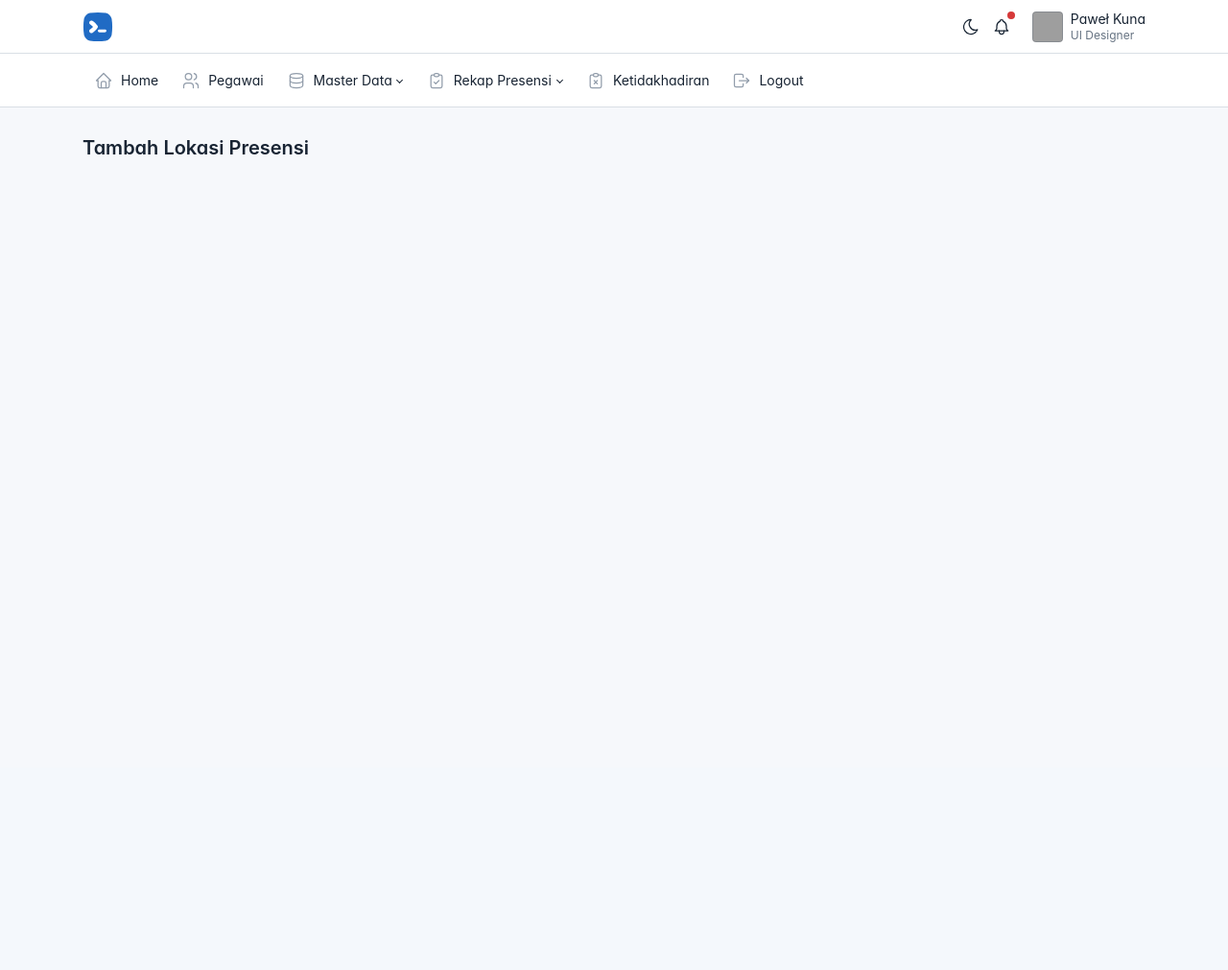
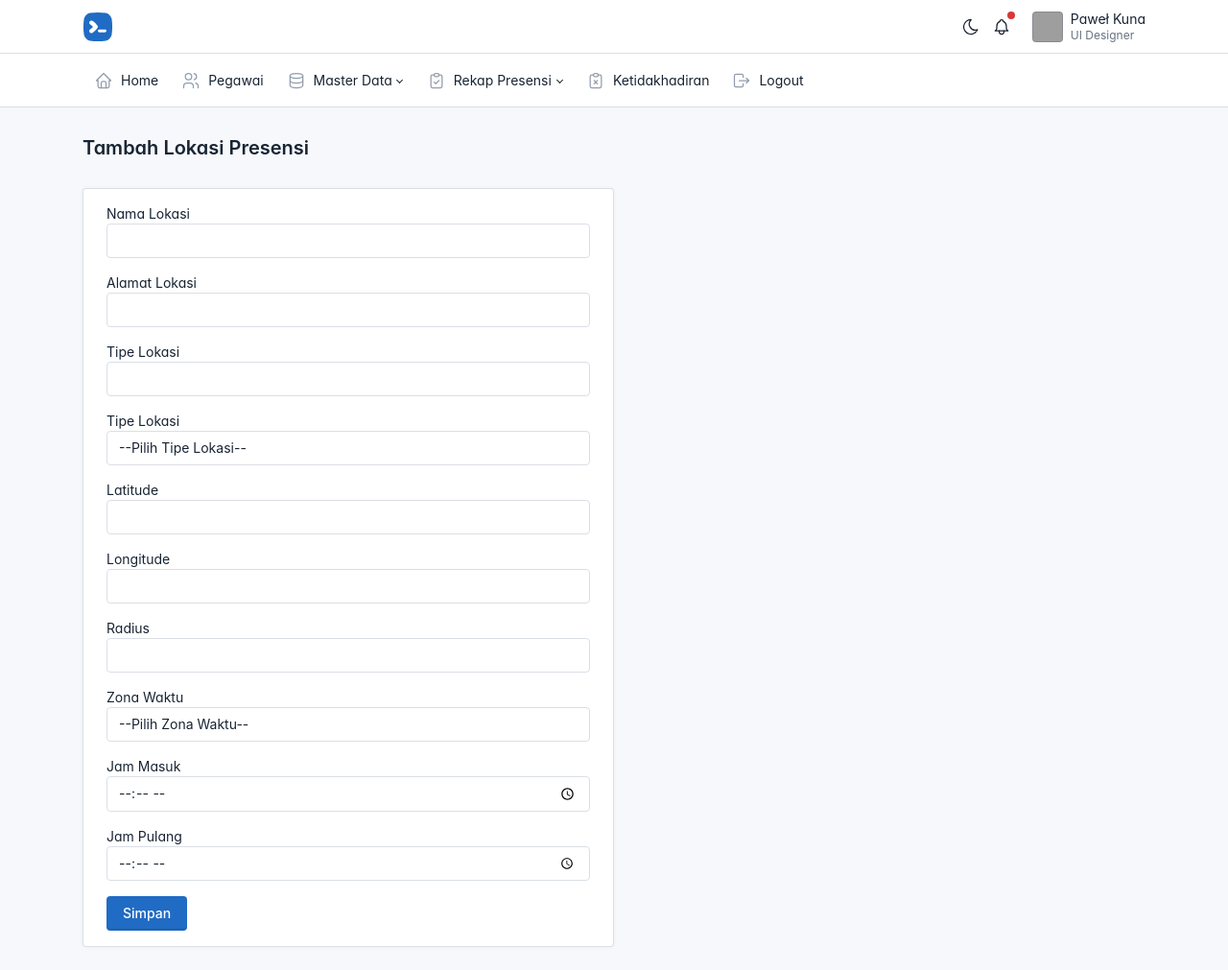
Before and after one commit to EricSiahaan/presensi, a PHP site: page /admin/data_lokasi_presensi/tambah.php in a window 1280 px wide. Shown: the whole page at 96% size. Before the commit the page ends 161 px from the top, so only its background shows below. Run offline with PHP 8.4, Linux system fonts and the light colour scheme; the visitor is signed in with stand-in values (Sample User, id 1); some web fonts are replaced; grey boxes are pictures that could not be loaded.

Commit message:
feet: add location presensi

```diff
--- a/admin/data_lokasi_presensi/tambah.php
+++ b/admin/data_lokasi_presensi/tambah.php
@@ -1,16 +1,36 @@
 <?php
 session_start();
+ob_start();
 if (!isset($_SESSION['login'])) {
     header("location:../../auth/login.php?pesan=belum_login");
 } else if ($_SESSION["role"] != 'admin') {
-    header("location:../../auth/login.php?pesan=tolak_akses");
+    -header("location:../../auth/login.php?pesan=tolak_akses");
 }
 
 $judul = "Tambah Lokasi Presensi";
 include('../layout/header.php');
 require_once('../../config.php');
 
+if (isset($_POST['submit'])) {
+    $nama_lokasi = htmlspecialchars($_POST['nama_lokasi']);
+    $alamat_lokasi = htmlspecialchars($_POST['alamat_lokasi']);
+    $tipe_lokasi = htmlspecialchars($_POST['tipe_lokasi']);
+    $latitude = htmlspecialchars($_POST['latitude']);
+    $longitude = htmlspecialchars($_POST['longitude']);
+    $radius = htmlspecialchars($_POST['radius']);
+    $zona_waktu = htmlspecialchars($_POST['zona_waktu']);
+    $jam_masuk = htmlspecialchars($_POST['jam_masuk']);
+    $jam_pulang = htmlspecialchars($_POST['jam_pulang']);
 
+
+    $result = mysqli_query($connection, "INSERT INTO lokasi_presensi(nama_lokasi, alamat_lokasi, tipe_lokasi, latitude, longitude, radius, zona_waktu, jam_masuk, jam_pulang) VALUES
+    ('$nama_lokasi', '$alamat_lokasi', '$tipe_lokasi', '$latitude', '$longitude', '$radius', '$zona_waktu', '$jam_masuk','$jam_pulang')
+    ");
+
+    $_SESSION['berhasil'] = 'Data Berhasil Di simpan';
+    header("Location: lokasi_presensi.php");
+    exit;
+}
 
 ?>
 
@@ -19,6 +39,63 @@ require_once('../../config.php');
 <div class="page-body">
     <div class="container-xl">
 
+        <div class="card col-md-6">
+            <div class="card-body">
+                <form action="<?= base_url('admin/data_lokasi_presensi/tambah.php') ?>" method="POST">
+                    <div class="mb-3">
+                        <label for="">Nama Lokasi</label>
+                        <input type="text" class="form-control" name="nama_lokasi">
+                    </div>
+                    <div class="mb-3">
+                        <label for="">Alamat Lokasi</label>
+                        <input type="text" class="form-control" name="alamat_lokasi">
+                    </div>
+                    <div class="mb-3">
+                        <label for="">Tipe Lokasi</label>
+                        <input type="text" class="form-control" name="tipe_lokasi">
+                    </div>
+
+                    <div class="mb-3">
+                        <label for="Tipe Lokasi">Tipe Lokasi </label>
+                        <select name="tipe_lokasi" class="form-control">
+                            <option value="">--Pilih Tipe Lokasi--</option>
+                            <option value="Pusat">Pusat</option>
+                            <option value="Cabang">Cabang</option>
+                        </select>
+                    </div>
+                    <div class="mb-3">
+                        <label for="">Latitude</label>
+                        <input type="text" class="form-control" name="latitude">
+                    </div>
+                    <div class="mb-3">
+                        <label for="">Longitude</label>
+                        <input type="text" class="form-control" name="longitude">
+                    </div>
+                    <div class="mb-3">
+                        <label>Radius</label>
+                        <input type="number" class="form-control" name="radius">
+                    </div>
+                    <div class="mb-3">
+                        <label>Zona Waktu</label>
+                        <select name="zona_waktu" class="form-control">
+                            <option value="">--Pilih Zona Waktu--</option>
+                            <option value="WIB">WIB</option>
+                            <option value="WITA">WITA</option>
+                            <option value="WIT">WIT</option>
+                        </select>
+                    </div>
+                    <div class="mb-3">
+                        <label>Jam Masuk</label>
+                        <input type="time" class="form-control" name="jam_masuk">
+                    </div>
+                    <div class="mb-3">
+                        <label>Jam Pulang</label>
+                        <input type="time" class="form-control" name="jam_pulang">
+                    </div>
+                    <button type="submit" class="btn btn-primary" name="submit">Simpan</button>
+                </form>
+            </div>
+        </div>
 
     </div>
 </div>
--- a/admin/layout/footer.php
+++ b/admin/layout/footer.php
@@ -238,6 +238,12 @@
     });
 </script>
 
+<div>
+    <label>
+
+    </label>
+</div>
+
 
 </body>
 
--- a/config.php
+++ b/config.php
@@ -15,7 +15,7 @@ if (!$connection) {
 function base_url($url = null)
 
 {
-    $base_url = "http://localhost/presensi";
+    $base_url = "http://localhost:3000";
 
     if ($url != null) {
         return $base_url . '/' . $url;
```
